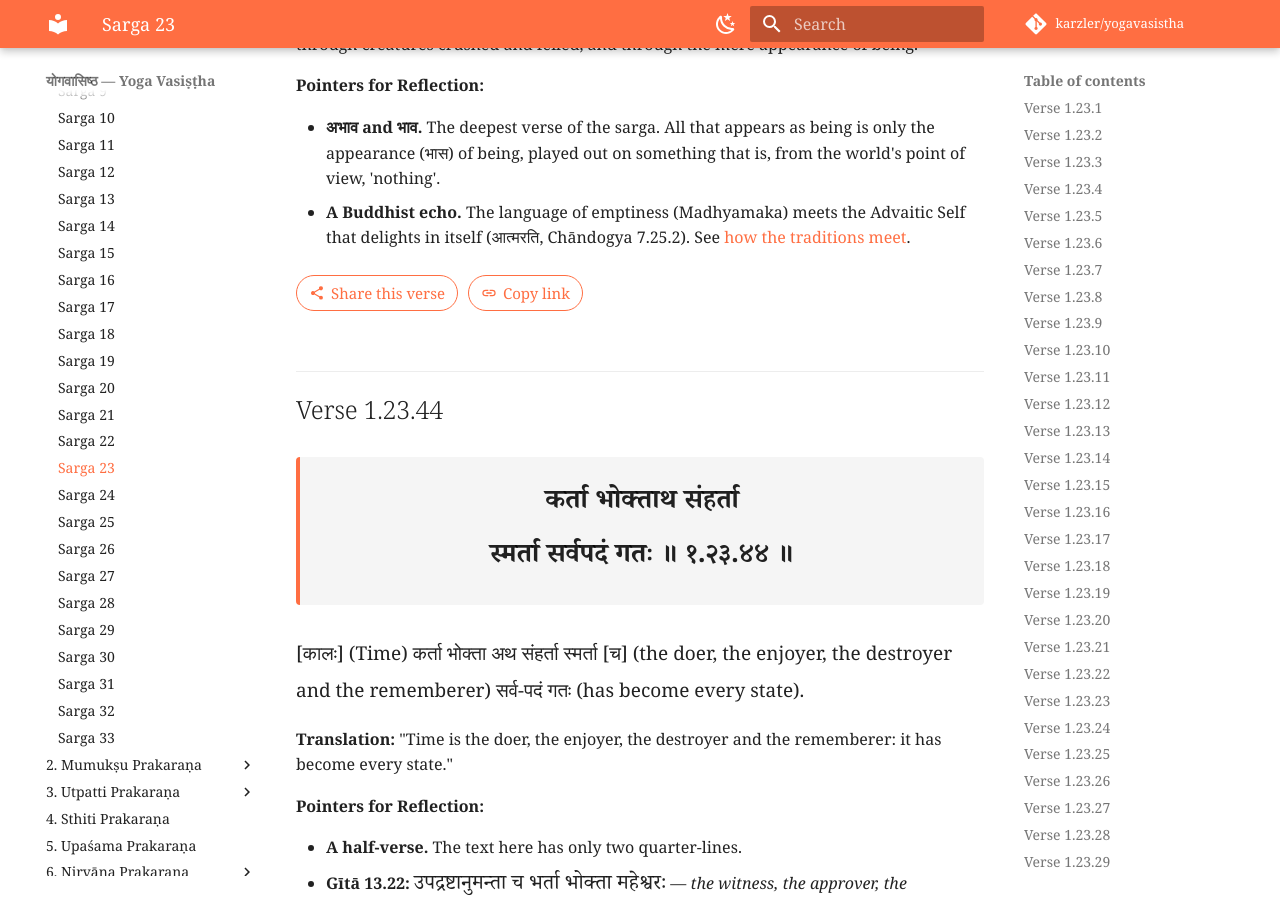
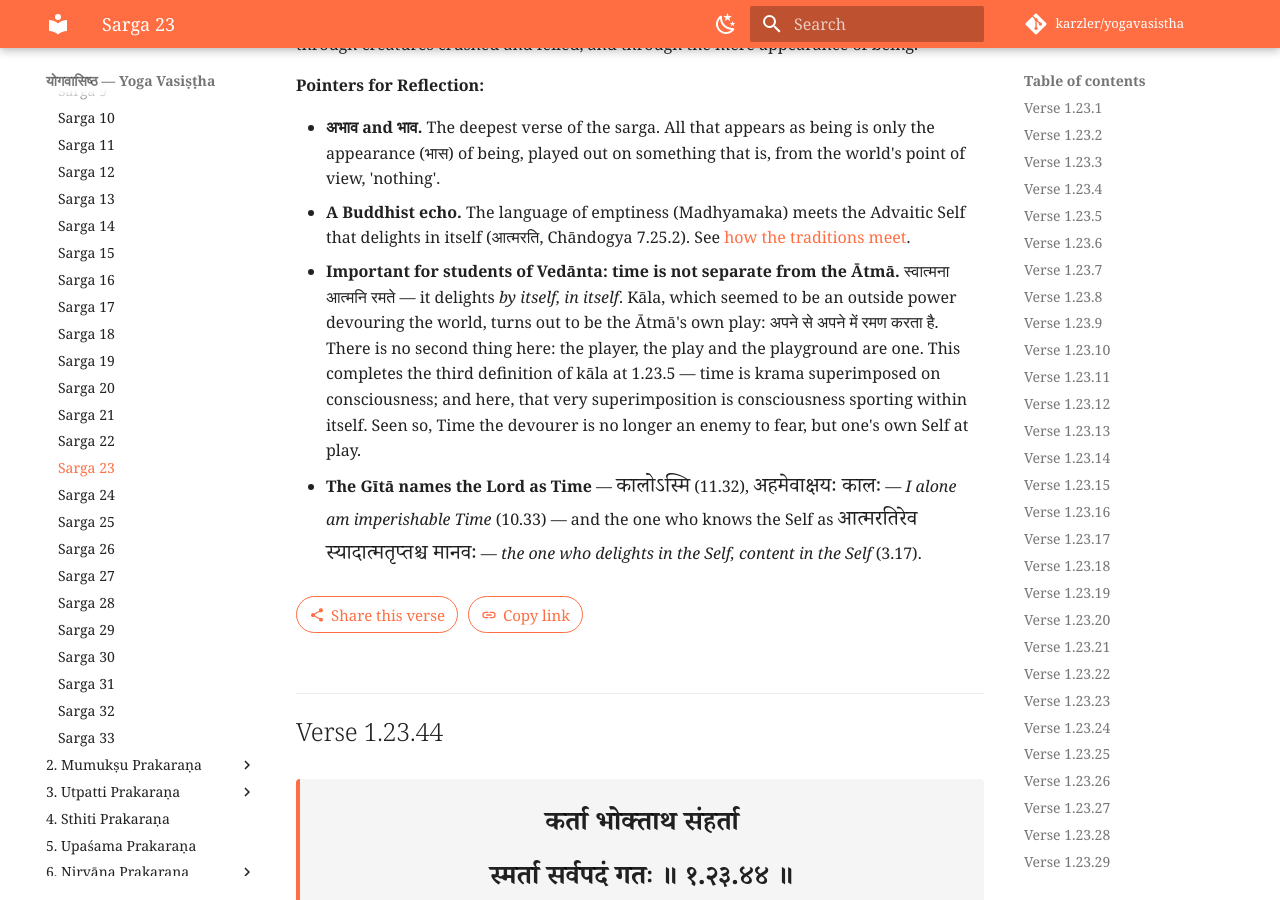
Before and after one commit to karzler/yogavasistha, an MkDocs documentation site: the page built from docs/1-vairagya/sarga-023.md, in a window 1280 px wide and 900 px high, scrolled down 31227 px. Built offline with MkDocs 1.6.1 and Material for MkDocs 9.7.7, drawn with Linux system fonts in a browser that asks for light colours; comment, search, counter and statistics services are not loaded.

Commit message:
Vairāgya 23: time is not separate from the Ātmā, at 1.23.43

```diff
--- a/docs/1-vairagya/sarga-023.md
+++ b/docs/1-vairagya/sarga-023.md
@@ -760,6 +760,8 @@
 
 - **अभाव and भाव.** The deepest verse of the sarga. All that appears as being is only the appearance (भास) of being, played out on something that is, from the world's point of view, 'nothing'.
 - **A Buddhist echo.** The language of emptiness (Madhyamaka) meets the Advaitic Self that delights in itself (आत्मरति, Chāndogya 7.25.2). See [how the traditions meet](../index.md#how-the-traditions-meet).
+- **Important for students of Vedānta: time is not separate from the Ātmā.** स्वात्मना आत्मनि रमते — it delights *by itself, in itself*. Kāla, which seemed to be an outside power devouring the world, turns out to be the Ātmā's own play: अपने से अपने में रमण करता है. There is no second thing here: the player, the play and the playground are one. This completes the third definition of kāla at 1.23.5 — time is krama superimposed on consciousness; and here, that very superimposition is consciousness sporting within itself. Seen so, Time the devourer is no longer an enemy to fear, but one's own Self at play.
+- **The Gītā names the Lord as Time** — <span class="parallel">कालोऽस्मि</span> (11.32), <span class="parallel">अहमेवाक्षयः कालः</span> — *I alone am imperishable Time* (10.33) — and the one who knows the Self as <span class="parallel">आत्मरतिरेव स्यादात्मतृप्तश्च मानवः</span> — *the one who delights in the Self, content in the Self* (3.17).
 
 ## Verse 1.23.44 { #1-23-44 }
 
```
